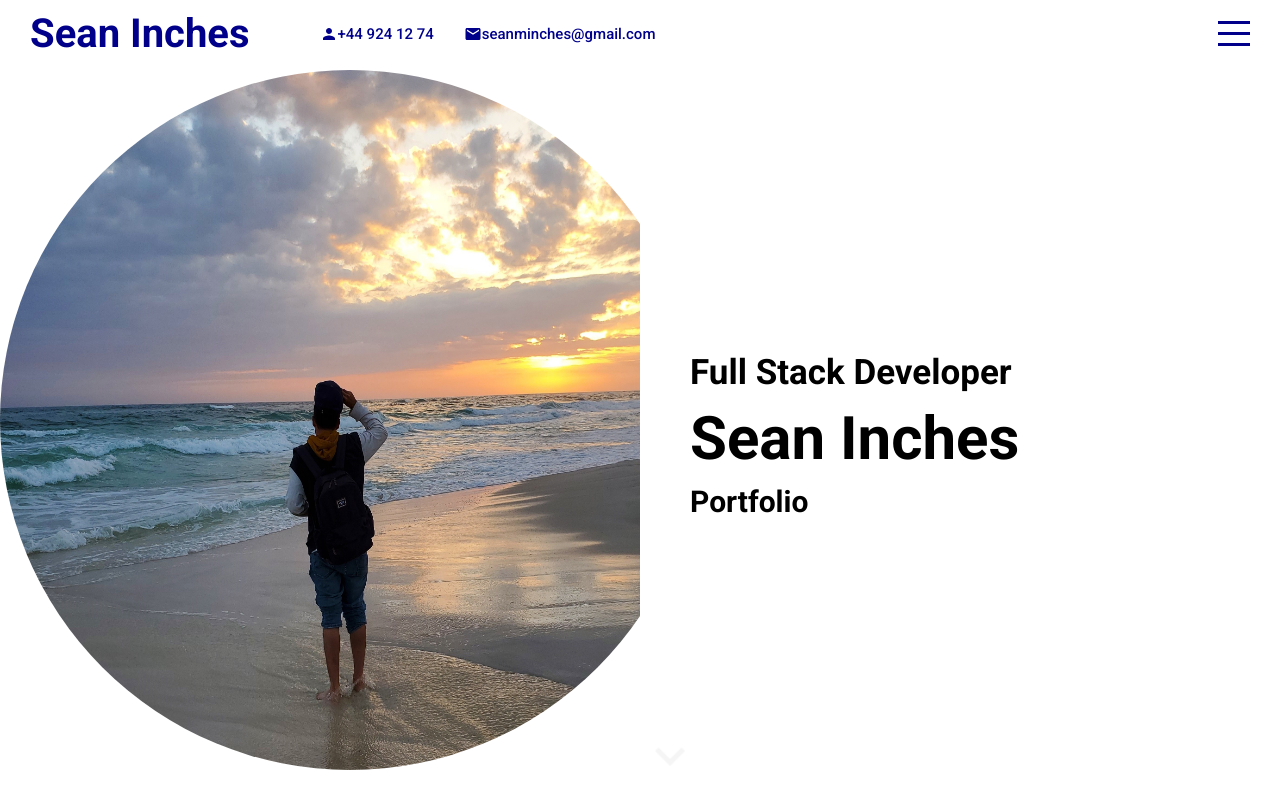
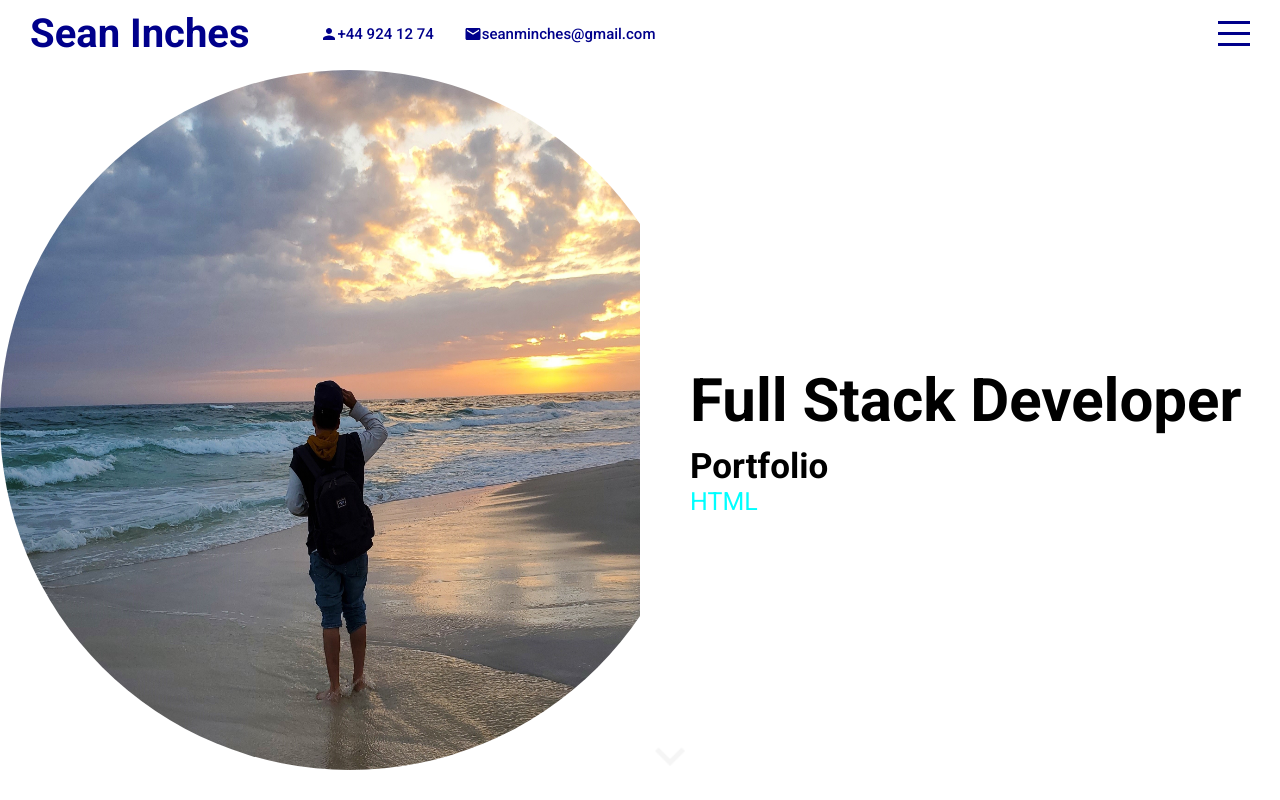
Before and after one commit to SeanInches/Professional-Portfolio, a React (Create React App) app: page / in a window 1280 px wide. Built offline with nearby package versions, Linux system fonts and the light colour scheme.

Commit message:
made cool animation on front page

```diff
--- a/package.json
+++ b/package.json
@@ -8,6 +8,7 @@
     "@testing-library/jest-dom": "^5.16.3",
     "@testing-library/react": "^12.1.4",
     "@testing-library/user-event": "^13.5.0",
+    "ityped": "^1.0.3",
     "node-sass": "^7.0.1",
     "react": "^18.0.0",
     "react-dom": "^18.0.0",
--- a/src/components/intro/Intro.jsx
+++ b/src/components/intro/Intro.jsx
@@ -1,6 +1,18 @@
 import "./intro.scss";
+import { init } from "ityped";
+import { useEffect, useRef } from "react";
 
 export default function Intro() {
+  const textRef = useRef();
+  useEffect(() => {
+    init(textRef.current, {
+      showCursor: false,
+      backDelay: 1500,
+      backSpeed: 60,
+      strings: ["Javascript", "HTML", "CSS", "React", "Node.js"],
+    });
+  }, []);
+
   return (
     <div className="intro" id="intro">
       <div className="left">
@@ -10,9 +22,10 @@ export default function Intro() {
       </div>
       <div className="right">
         <div className="wrapper">
-          <h2>Full Stack Developer</h2>
-          <h1>Sean Inches</h1>
-          <h3>Portfolio</h3>
+          <h1>Full Stack Developer</h1>
+          <h2>Portfolio</h2>
+
+          <span ref={textRef}></span>
         </div>
         <a href="#portfolio">
           <img src="assets/outline_expand_more_black_24dp.png" alt="" />
--- a/src/components/intro/intro.scss
+++ b/src/components/intro/intro.scss
@@ -37,8 +37,10 @@
       h2 {
         font-size: 35px;
       }
-      h3 {
-        font-size: 30px;
+
+      span {
+        font-size: 25px;
+        color: aqua;
       }
     }
     a {
```
Also changed, not shown: 1 other file (tests, documents, lock files or other folders).
